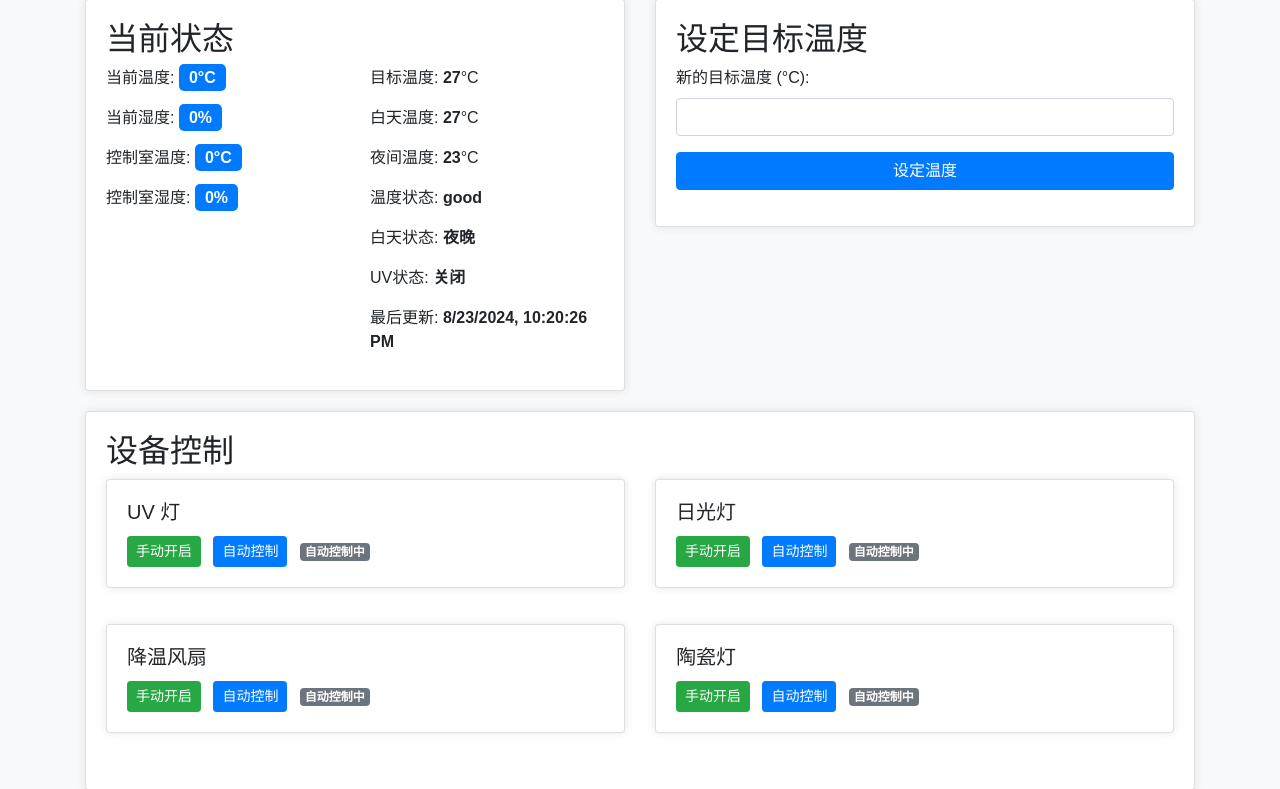
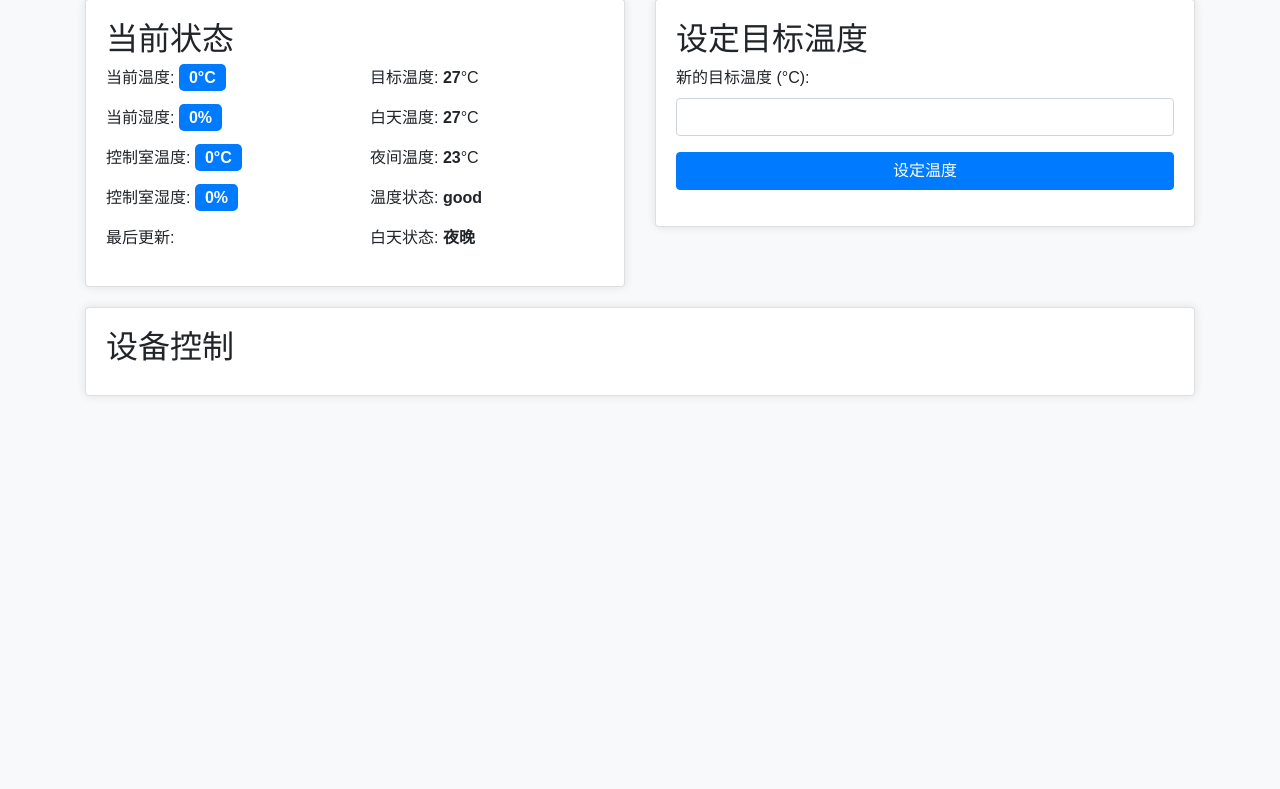
Before and after one commit to Ogalababa/RPI_temperature_controller, a Flask app: page / in a window 1280 px wide. Shown: the part 117-906 px from the top of the page. After the commit the page ends 513 px from the top, so only its background shows below. Run offline with Flask 3, Linux system fonts and the light colour scheme; some libraries are stand-ins or nearby versions.

Commit message:
优化UI

```diff
--- a/templates/index.html
+++ b/templates/index.html
@@ -49,6 +49,7 @@
                                 <p>当前湿度: <span id="current_hum" class="status-value"></span></p>
                                 <p>控制室温度: <span id="control_temp" class="status-value"></span></p>
                                 <p>控制室湿度: <span id="control_hum" class="status-value"></span></p>
+                                <p>最后更新: <span id="last_update" class="font-weight-bold"></span></p>
                             </div>
                             <div class="col-md-6">
                                 <p>目标温度: <span id="target_temp" class="font-weight-bold"></span>°C</p>
@@ -56,8 +57,7 @@
                                 <p>夜间温度: <span id="night_temp" class="font-weight-bold"></span>°C</p>
                                 <p>温度状态: <span id="temp_status" class="font-weight-bold"></span></p>
                                 <p>白天状态: <span id="is_day" class="font-weight-bold"></span></p>
-                                <p>UV状态: <span id="is_uv" class="font-weight-bold"></span></p>
-                                <p>最后更新: <span id="last_update" class="font-weight-bold"></span></p>
+
                             </div>
                         </div>
                     </div>
```
